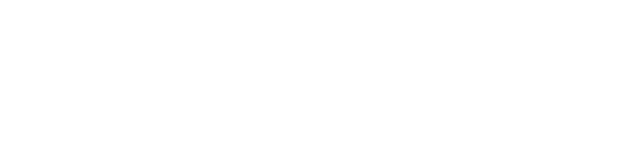
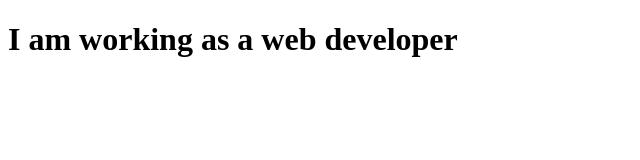
Before and after one commit to marufbillah225/new-one, a plain HTML site: page index.html in a window 1280 px wide. Shown: the whole page, without its empty margins (0-640 px from the left). Drawn offline with Linux system fonts and the light colour scheme.

Commit message:
added h1

```diff
--- a/index.html
+++ b/index.html
@@ -7,6 +7,6 @@
     <title>My new one repo</title>
 </head>
 <body>
-
+    <h1>I am working as a web developer</h1>
 </body>
 </html>
```
